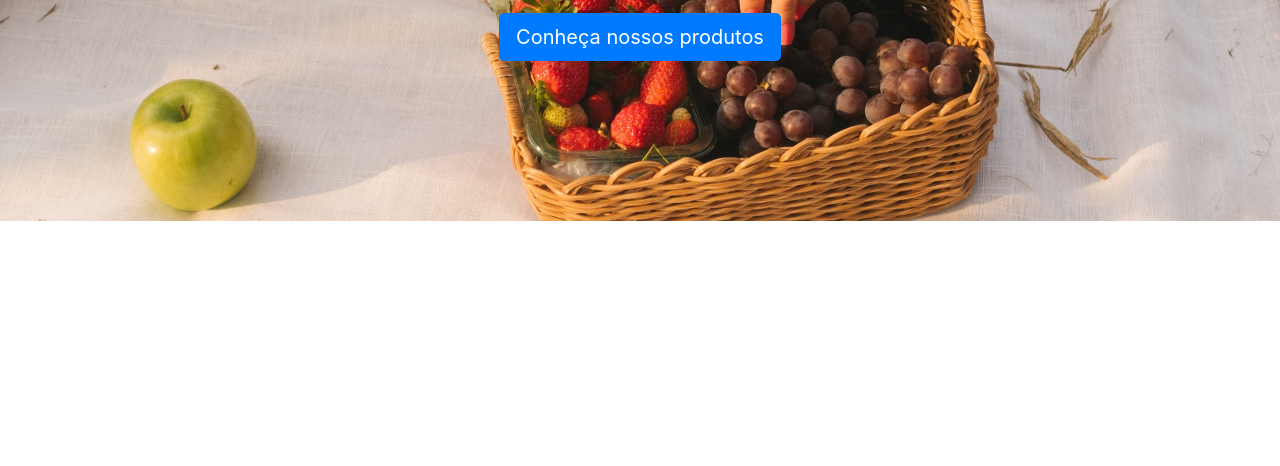
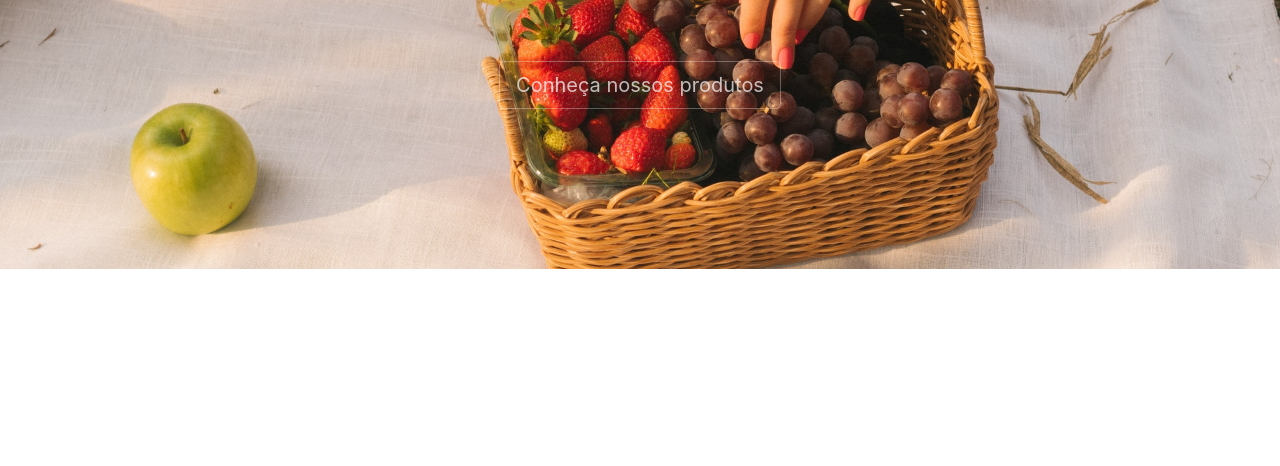
Before and after one commit to limalucas99/FrutasJa, a plain HTML site: page index.html in a window 1280 px wide. Shown: the part 334-800 px from the top of the page. Drawn offline with nearby package versions, Linux system fonts and the light colour scheme.

Commit message:
alteração no botão

```diff
--- a/estilo.css
+++ b/estilo.css
@@ -26,6 +26,7 @@ margin-left: 14px;
 
 .navbar-brand{
     background-color: #ffcc99;
+    min-width: 9rem; /* não pode ter uma largura menor que essa */
     text-align: right;
     color: white; /*tirar navbar-light e bg-light para o bootstrap não sobrescrever meu CSS*/
     padding-top: 1rem;
@@ -67,5 +68,14 @@ margin-left: 14px;
 }
 
 .btn{
-    justify-content: center;
+   background-color: inherit;
+   outline-color: red;
+   color: rgba(255,255,255,.7);
+   border: 1px solid rgba(255,255,255,.3);
 }
+
+.btn:hover{
+   background-color: inherit;
+   border: 1px solid rgba(255,255,255,.5);
+   color: rgba(255,255,255,1);
+}
--- a/index.html
+++ b/index.html
@@ -70,7 +70,7 @@
   <div class="container text-center"> <!-- text-center  = centraliza o botão no meio do jumbo-->
     <p class="display-4">Encontre as melhores frutas</p>
     <p class="lead">Frutas de qualidade, com preços que cabem no seu bolso.</p>
-     <a href="#" class="btn btn-primary btn-lg">Conheça nossos produtos</a>
+     <a href="#" class="btn btn-outline-light btn-lg mt-5">Conheça nossos produtos</a>
   </div>
 </div>
 <!--fim Jumbotron-->
```
